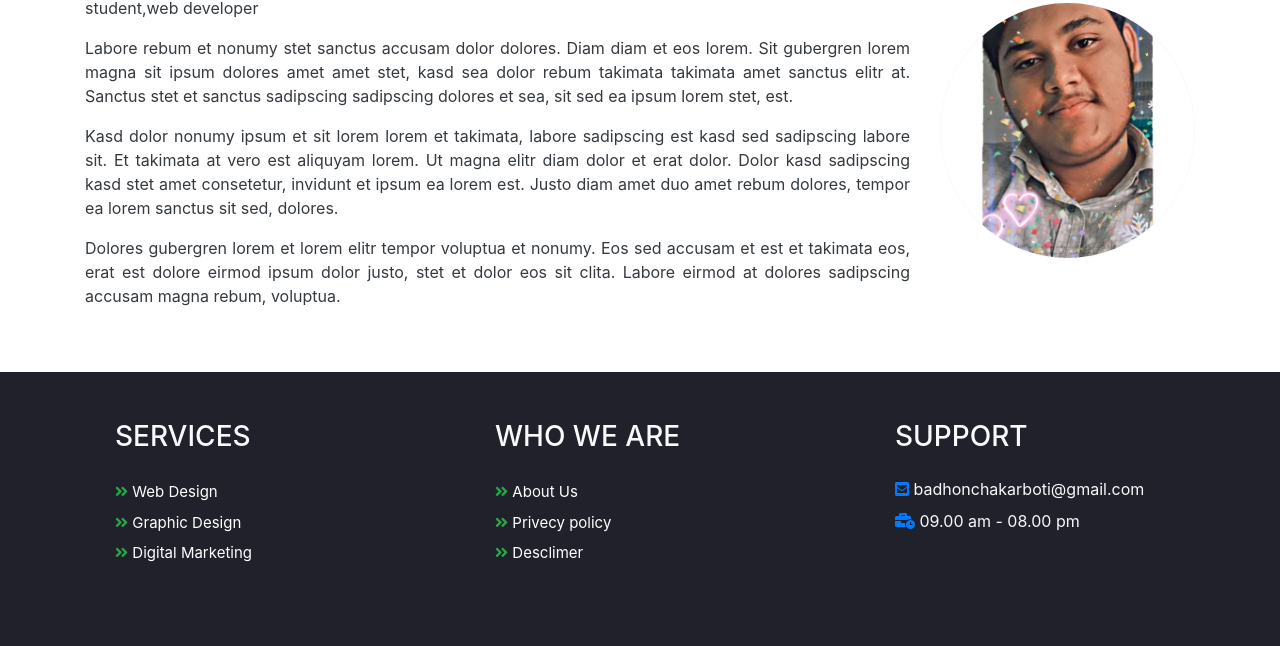
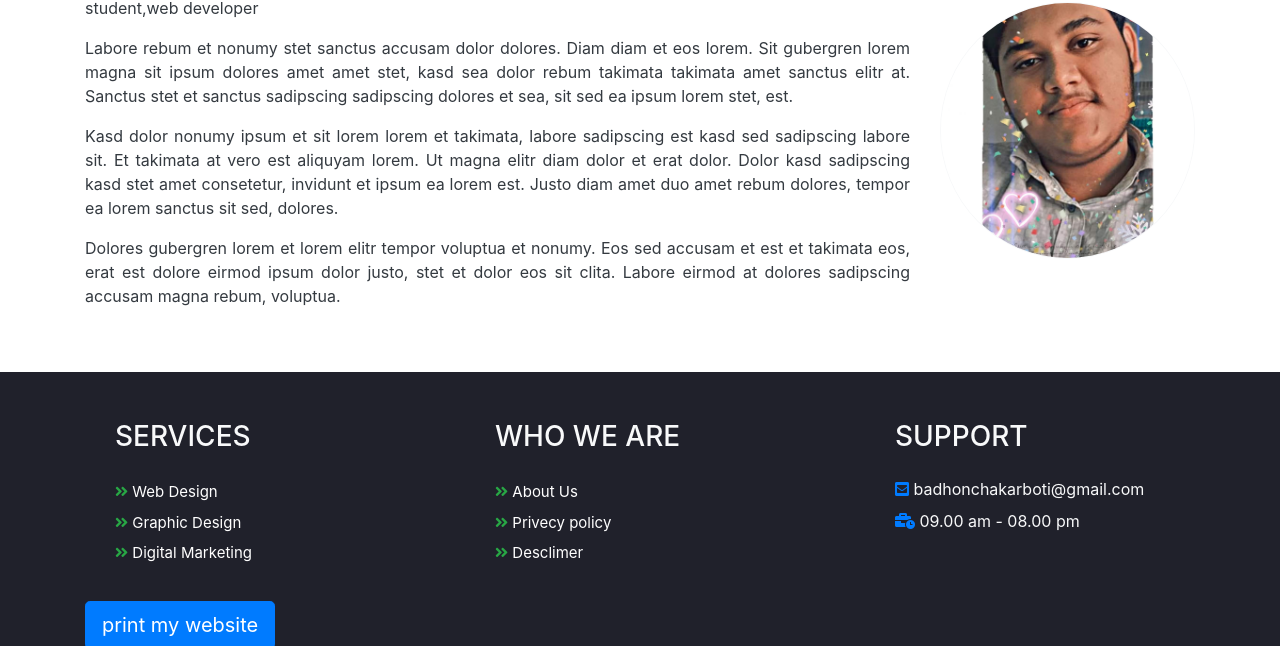
Before and after one commit to badhon4585/challenge-project, a plain HTML site: page index(about us).html in a window 1280 px wide. Shown: the part 1881-2527 px from the top of the page. Drawn offline with nearby package versions, Linux system fonts and the light colour scheme.

Commit message:
Update index(about us).html

```diff
--- a/index(about us).html
+++ b/index(about us).html
@@ -462,6 +462,7 @@
                         </ul>
 
                     </div>
+                    <button  type="button" class="btn btn-primary btn-lg print">print my website</button>
                 </div>
                 <div class="col-md-4">
                     <h3 class="text-light pt-5 sav">WHO WE ARE</h3>
```
